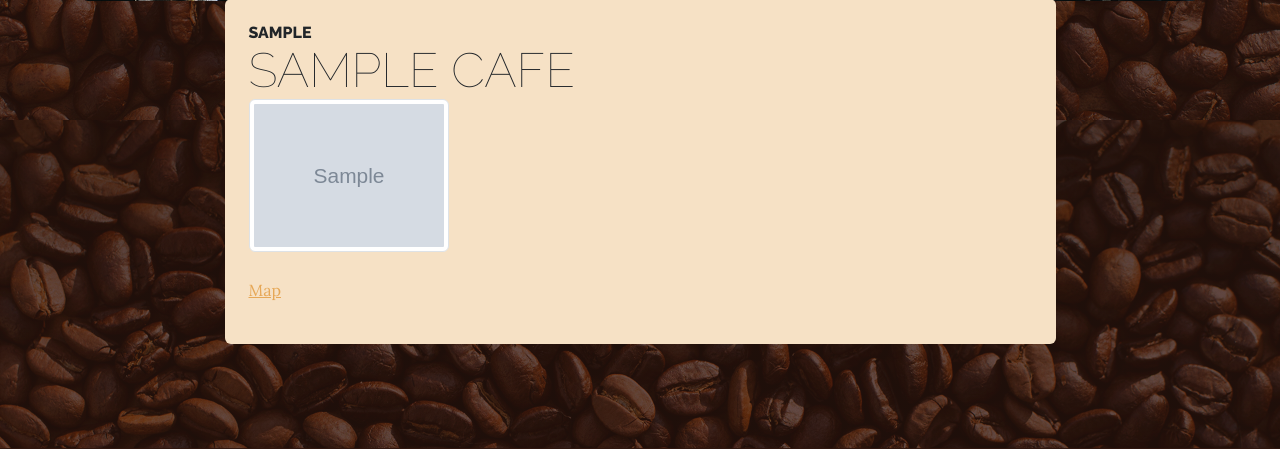
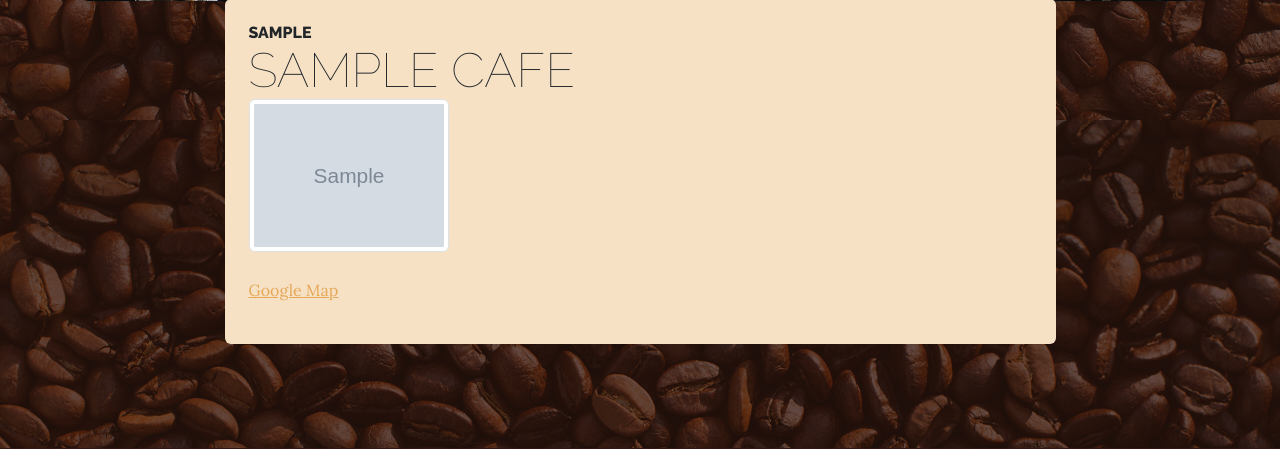
Before and after one commit to Keegan-George/cafe-website, a Flask app: page /cafes in a window 1280 px wide. Shown: the part 856-1305 px from the top of the page. Run offline with Flask 3, Linux system fonts and the light colour scheme; tables that the repository leaves empty hold one stand-in row (values such as "Sample post"); grey boxes marked "Sample" are stand-in pictures; some libraries are stand-ins or nearby versions.

Commit message:
Rename Map to Google Map on cafe cards

```diff
--- a/templates/cafes.html
+++ b/templates/cafes.html
@@ -33,7 +33,7 @@
               />
             </h2>
             <p>
-              <a href="{{cafe.map_url}}" target="_blank">Map</a>
+              <a href="{{cafe.map_url}}" target="_blank">Google Map</a>
             </p>
           </div>
           {% endfor %}
```
